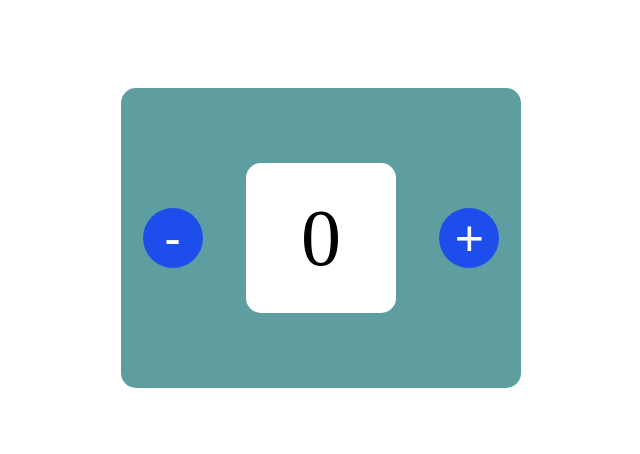
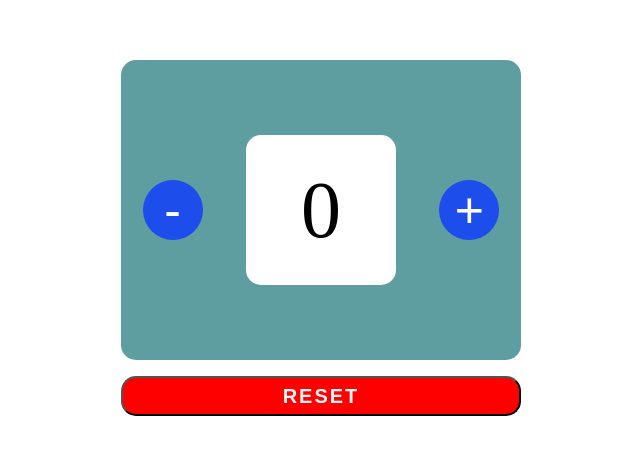
Before and after one commit to farazmirsaeedi/counter, a plain HTML site: page index.html in a window 1280 px wide. Shown: the part 162-616 px from the top of the page, without its empty margins (319-959 px from the left). Drawn offline with Linux system fonts and the light colour scheme.

Commit message:
added reset button

```diff
--- a/index.html
+++ b/index.html
@@ -1,5 +1,6 @@
 <!DOCTYPE html>
 <html lang="en">
+
 <head>
     <meta charset="UTF-8">
     <meta http-equiv="X-UA-Compatible" content="IE=edge">
@@ -7,6 +8,7 @@
     <link rel="stylesheet" href="style.css">
     <title>counter</title>
 </head>
+
 <body>
 
     <div class="main">
@@ -16,8 +18,10 @@
         </div>
         <button type="button" class="bat bat2" onclick="counter()">+</button>
 
-        <script src="main.js"></script>
     </div>
 
+    <button class="reset" onclick="rest()">RESET</button>
+    <script src="main.js"></script>
 </body>
+
 </html>
--- a/main.js
+++ b/main.js
@@ -1,16 +1,18 @@
 var result = document.getElementById("res");
-let value=0
-const counter = ()=>{
+
+let value = 0
+const counter = () => {
     value++;
-    document.getElementById("res").innerHTML=value;
+    document.getElementById("res").innerHTML = value;
 }
 
-const counter1 = ()=>{
+const counter1 = () => {
     value--;
-    document.getElementById("res").innerHTML=value;
-    }
+    document.getElementById("res").innerHTML = value;
+}
 
 
-function click(){
-        alert("hi");
-    }
+const rest = () => {
+    value = 0;
+    document.getElementById("res").innerHTML = value;
+}
--- a/style.css
+++ b/style.css
@@ -1,13 +1,16 @@
-body{
+body {
     margin: 0px;
     padding: 0px;
     box-sizing: border-box;
     height: 100vh;
     display: flex;
+    gap: 1rem;
+    flex-direction: column;
     justify-content: center;
     align-items: center;
 }
-.main{
+
+.main {
     width: 400px;
     height: 300px;
     background-color: cadetblue;
@@ -18,7 +21,21 @@ body{
 
 
 }
-.count{
+
+.reset {
+    width: 400px;
+    height: 40px;
+    border-radius: 15px;
+    background-color: red;
+    color: whitesmoke;
+    font-weight: 700;
+    font-size: 20px;
+    letter-spacing: 2px;
+
+
+}
+
+.count {
     width: 150px;
     height: 150px;
     background-color: white;
@@ -28,11 +45,11 @@ body{
     align-items: center;
 }
 
-#res{
+#res {
     font-size: 80px;
 }
 
-.bat{
+.bat {
     width: 60px;
     height: 60px;
     border-radius: 50px;
@@ -42,13 +59,20 @@ body{
     border: none;
 
 }
+
 @media only screen and (max-width:600px) {
-    .main{
+    .main {
         width: 350px;
         height: 200px;
     }
-    .bat{
+
+    .bat {
         height: 150px;
         border-radius: 15px;
     }
+
+    .reset {
+        width: 350px;
+
+    }
 }
```
